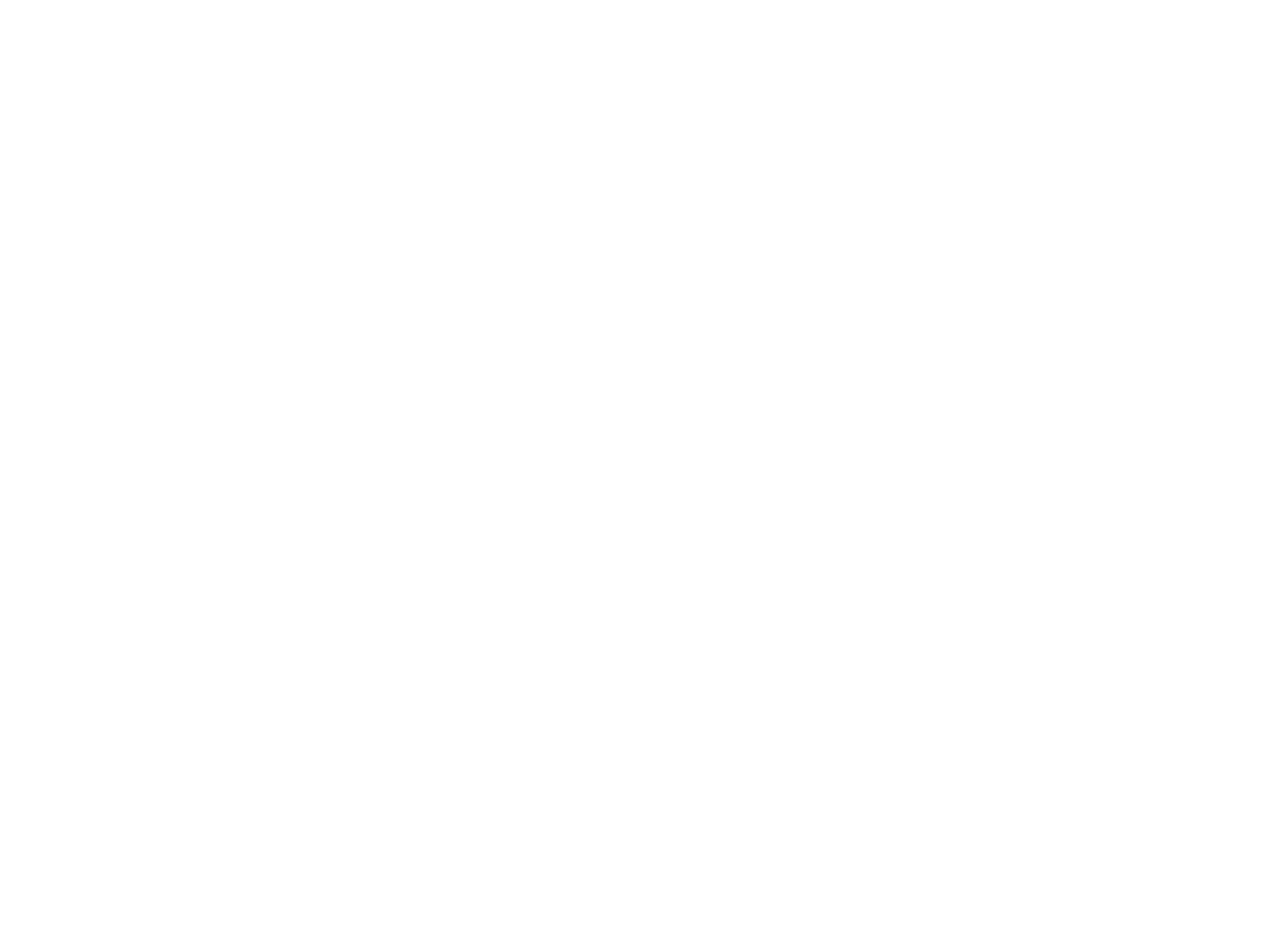
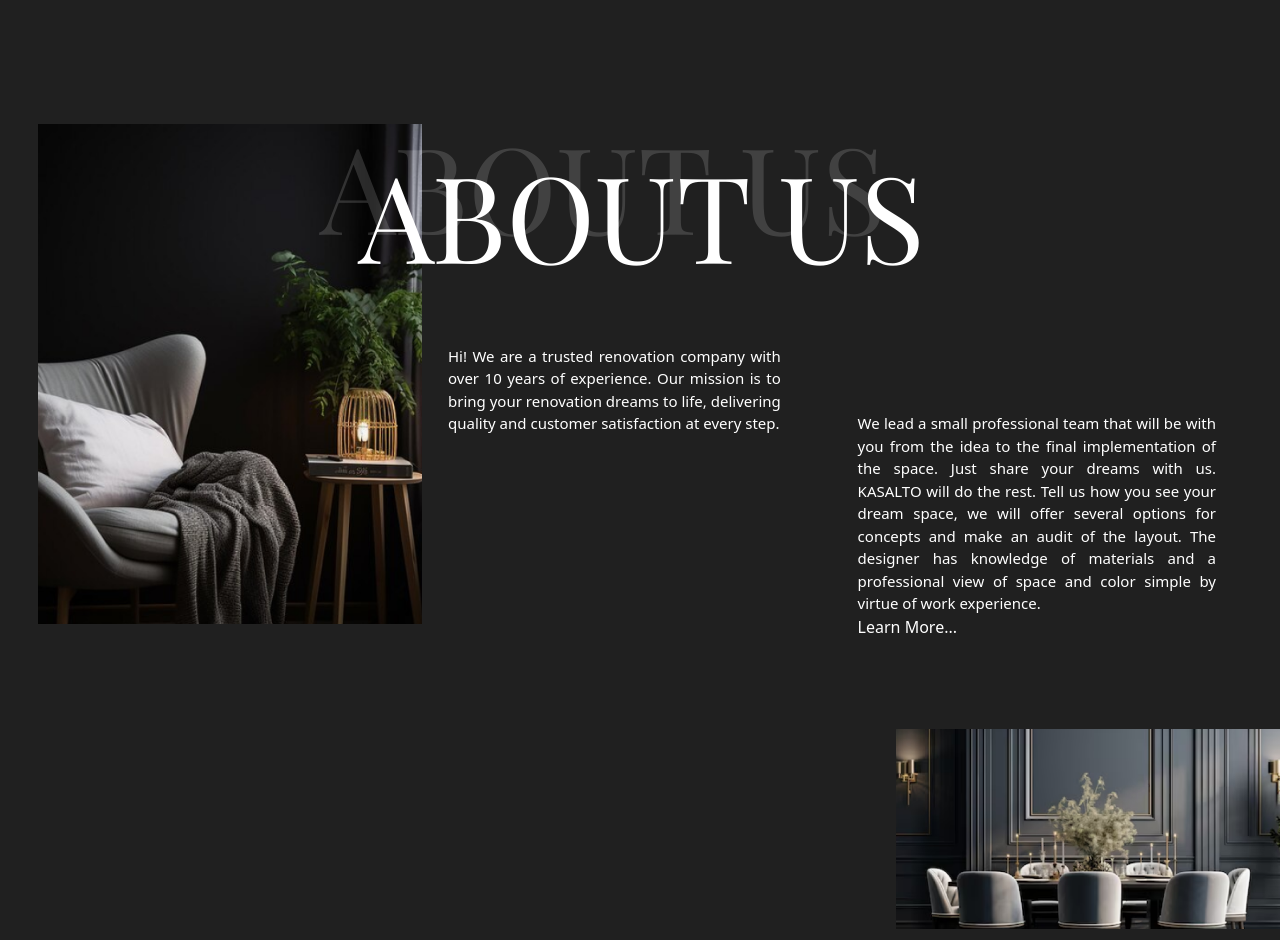
Before and after one commit to itz-prashant/Renovation-clone-React-GSAP, a React (Vite) app: page / in a window 1280 px wide. Shown: the part 900-1840 px from the top of the page. Before the commit the page ends 880 px from the top, so only its background shows below. Built offline with nearby package versions, Linux system fonts and the light colour scheme; a web font is replaced by a local one.

Commit message:
Add About section

```diff
--- a/src/App.jsx
+++ b/src/App.jsx
@@ -1,3 +1,4 @@
+import About from "./components/About"
 import HeroBox from "./components/HeroBox"
 import Navbar from "./components/Navbar"
 
@@ -7,6 +8,7 @@
     <div className="bg-[#202020] overflow-hidden relative">
       <Navbar />
       <HeroBox />
+      <About />
     </div>
   )
 }
--- /dev/null
+++ b/src/components/About.jsx
@@ -0,0 +1,24 @@
+import firstImage from '../assets/2.png'
+import secondImage from '../assets/3.png'
+
+const About = () => {
+  return (
+    <div className='relative w-screen h-[120vh] overflow-hidden'>
+      <div className='absolute top-[15%] left-[3%] w-[90%] h-[300px] bg-white overflow-hidden sm:top-[10%] md:top-[6%] lg:w-[30%] lg:h-[500px] lg:top-[15%]'>
+        <img src={firstImage} className='w-full h-full object-cover object-center' />
+      </div>
+      <h3 className='h3-low-opacity absolute top-[42%] left-[5%] text-white opacity-[15%] text-[80px] font-playfair sm:text-[95px] sm:top-[32%] md:top-[26%] md:text-[100px] lg:left-[25%] lg:top-[12%] xl:text-[120px]'>ABOUT US</h3>
+      <h3 className='h3-high-opacity absolute top-[45%] left-[10%] text-white text-[80px] font-playfair sm:text-[95px] sm:top-[35%] md:top-[30%] md:text-[100px] lg:left-[28%] lg:top-[15%] xl:text-[120px]'>ABOUT US</h3>
+      <p className='left-bio absolute top-[60%] left-[5%] text-white w-[90%] text-[12px] font-popins sm:top-[55%] sm:text-[15px] md:text-[16px] md:top-[50%] lg:w-[26%] lg:text-[13px] lg:top-[32%] lg:left-[35%] lg:text-justify xl:text-[15px] xl:top-[38%]'>Hi! We are a trusted renovation company with over 10 years of experience. Our mission is to bring your renovation dreams to life, delivering quality and customer satisfaction at every step.</p>
+      <div className='right-bio absolute top-[68%] flex flex-col justify-between right-[5%] w-[90%] h-[150px] sm:top-[65%] md:top-[62%] lg:w-[28%] lg:top-[45%] lg:h-[220px]'>
+      <p className='text-white text-[12px] sm:text-[15px] md:text-[16px] lg:text-[13px] lg:text-justify xl:text-[15px]'>We lead a small professional team that will be with you from the idea to the final implementation of the space. Just share your dreams with us. KASALTO will do the rest. Tell us how you see your dream space, we will offer several options for concepts and make an audit of the layout. The designer has knowledge of materials and a professional view of space and color simple by virtue of work experience.</p>
+      <a href="/" className='text-white'>Learn More...</a>
+      </div>
+      <div className='w-[50%] h-[200px] bg-white absolute top-[85%] right-[10%] overflow-hidden sm:top-[82%] md:top-[80%] lg:w-[35%] lg:top-[78%] xl:right-[0%] xl:w-[30%]'>
+        <img src={secondImage} className='w-full h-full object-cover object-center' />
+      </div>
+    </div>
+  )
+}
+
+export default About
```
